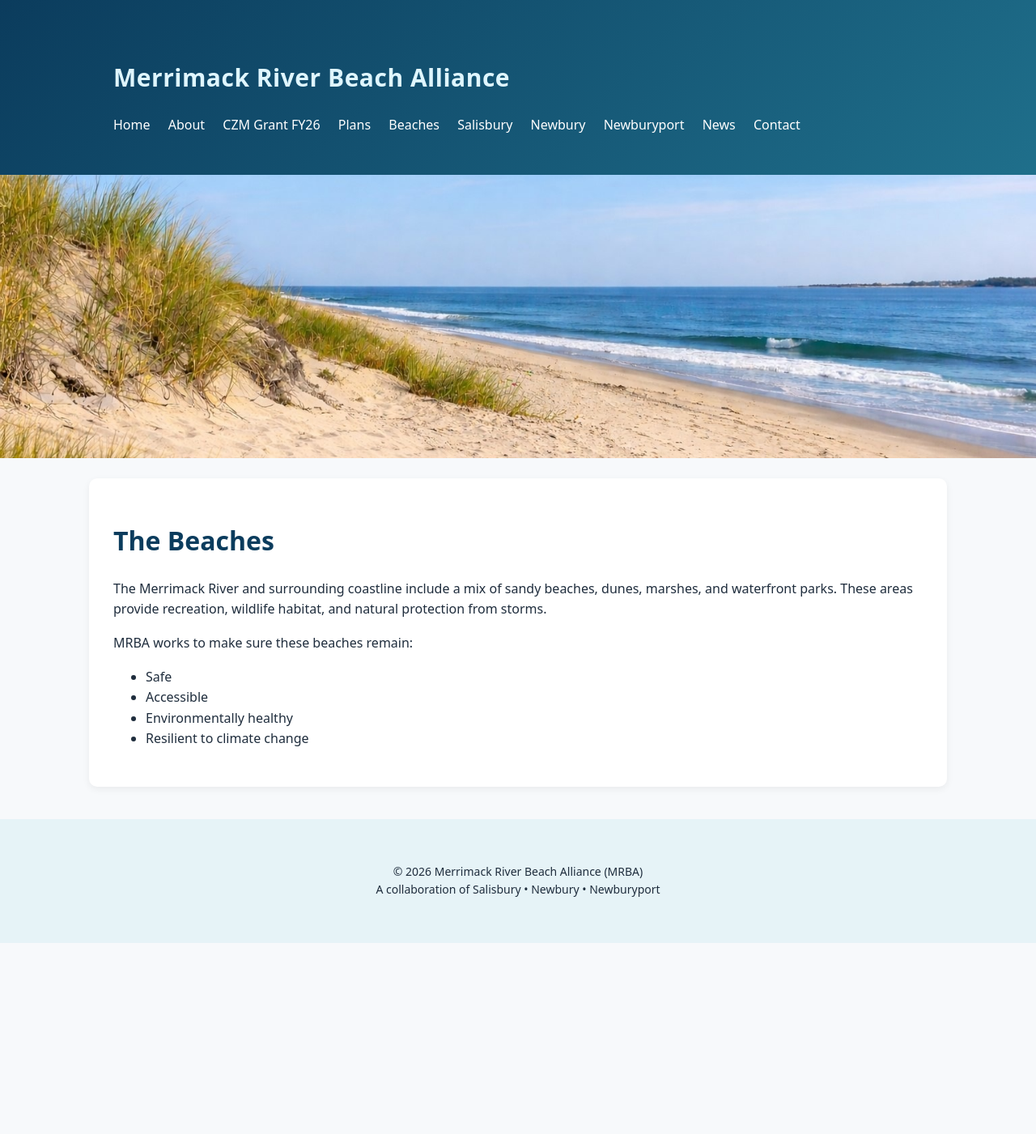
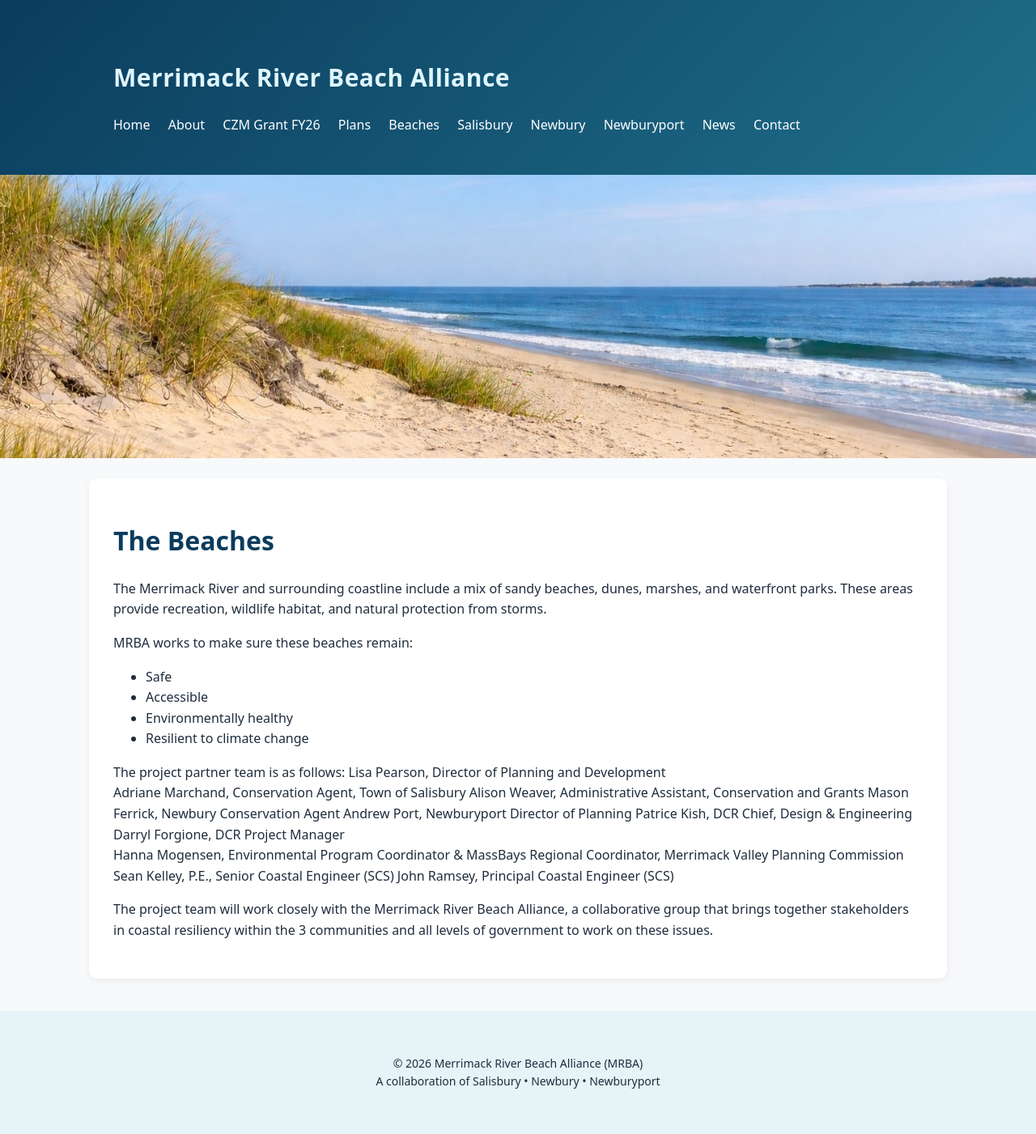
Before and after one commit to MAMRBAGOV/mamrba.gov, a Jekyll site: the page built from beaches.md, in a window 1280 px wide. Shown: the whole page at 81% size. Built offline with Jekyll 4.4.1, drawn with Linux system fonts in a browser that asks for light colours; before the commit the page ends 1165 px from its top, so only the background shows below that.

Commit message:
Update beaches.md

```diff
--- a/beaches.md
+++ b/beaches.md
@@ -11,3 +11,17 @@ MRBA works to make sure these beaches remain:
 - Accessible
 - Environmentally healthy
 - Resilient to climate change
+
+The project partner team is as follows:
+Lisa Pearson, Director of Planning and Development
+Adriane Marchand, Conservation Agent, Town of Salisbury
+Alison Weaver, Administrative Assistant, Conservation and Grants
+Mason Ferrick, Newbury Conservation Agent
+Andrew Port, Newburyport Director of Planning
+Patrice Kish, DCR Chief, Design & Engineering
+Darryl Forgione, DCR Project Manager
+Hanna Mogensen, Environmental Program Coordinator & MassBays Regional Coordinator, Merrimack Valley Planning Commission
+Sean Kelley, P.E., Senior Coastal Engineer (SCS)
+John Ramsey, Principal Coastal Engineer (SCS)
+
+The project team will work closely with the Merrimack River Beach Alliance, a collaborative group that brings together stakeholders in coastal resiliency within the 3 communities and all levels of government to work on these issues.
```
